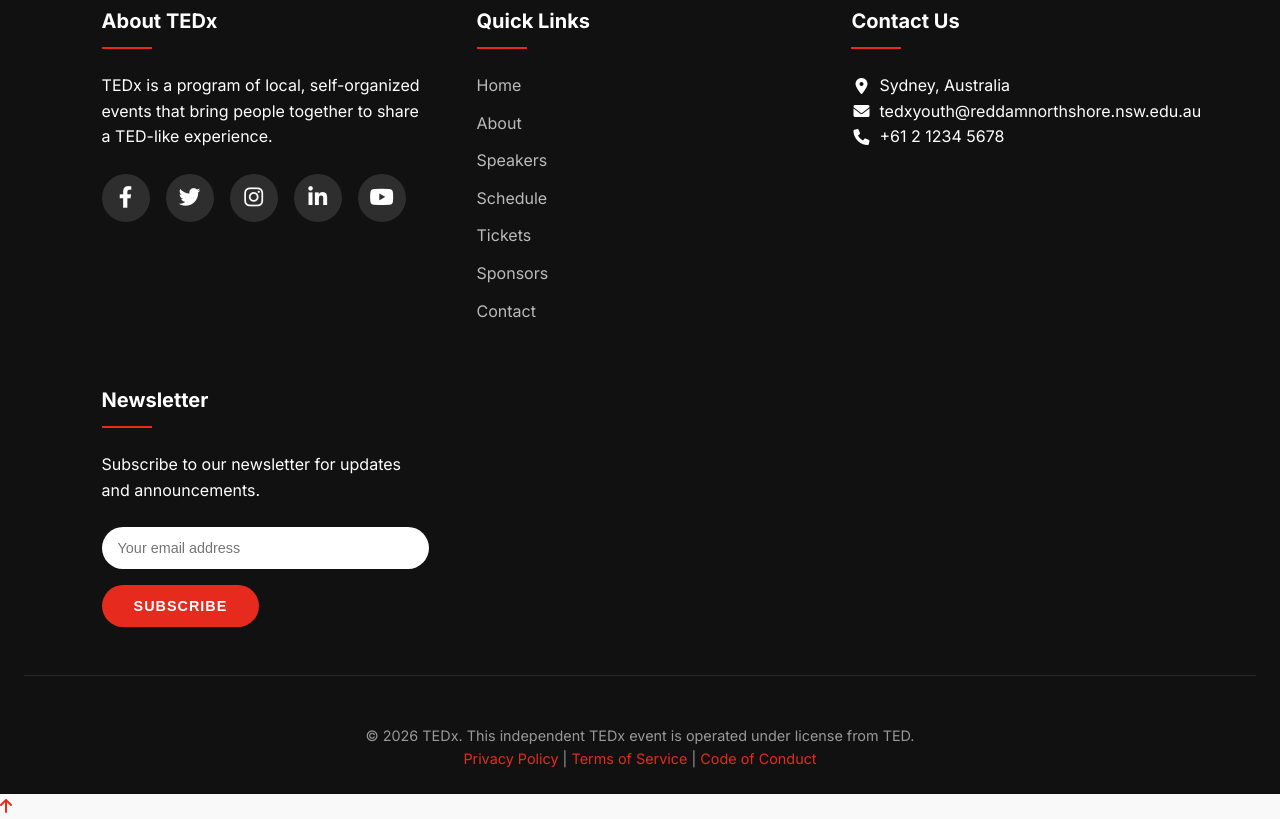
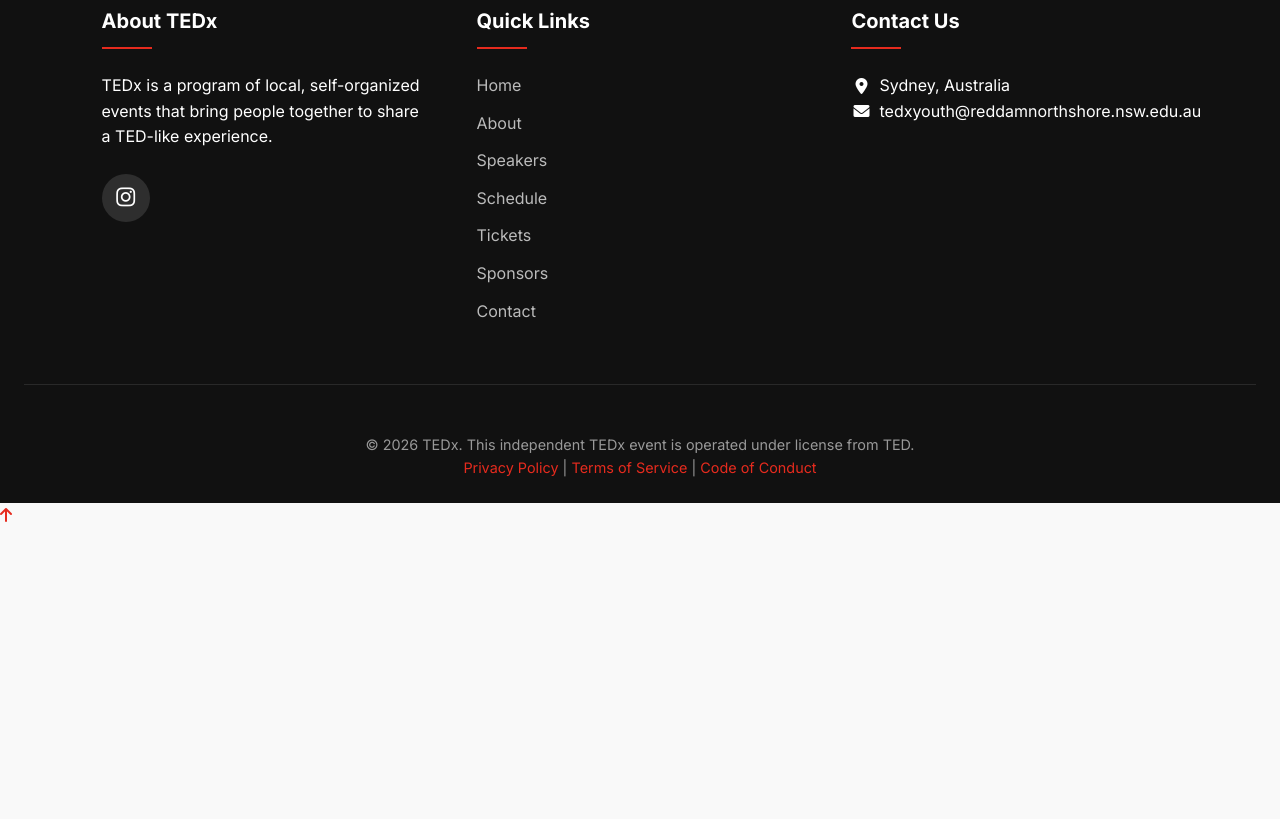
Before and after one commit to ok-buddyy/ok-buddyy.github.io, a plain HTML site: page signup.html in a window 1280 px wide. Shown: the part 1320-2139 px from the top of the page. After the commit the page ends 1849 px from the top, so only its background shows below. Drawn offline with Linux system fonts and the light colour scheme.

Commit message:
Update signup.html

```diff
--- a/signup.html
+++ b/signup.html
@@ -96,11 +96,7 @@
         <h3>About TEDx</h3>
         <p>TEDx is a program of local, self-organized events that bring people together to share a TED-like experience.</p>
         <div class="social-links-footer">
-          <a href="#" aria-label="Facebook"><i class="fab fa-facebook-f"></i></a>
-          <a href="#" aria-label="Twitter"><i class="fab fa-twitter"></i></a>
           <a href="#" aria-label="Instagram"><i class="fab fa-instagram"></i></a>
-          <a href="#" aria-label="LinkedIn"><i class="fab fa-linkedin-in"></i></a>
-          <a href="#" aria-label="YouTube"><i class="fab fa-youtube"></i></a>
         </div>
       </div>
       <div class="footer-column">
@@ -120,16 +116,7 @@
         <ul class="contact-info">
           <li><i class="fas fa-map-marker-alt"></i> Sydney, Australia</li>
           <li><i class="fas fa-envelope"></i> tedxyouth@reddamnorthshore.nsw.edu.au</li>
-          <li><i class="fas fa-phone"></i> +61 2 1234 5678</li>
         </ul>
-      </div>
-      <div class="footer-column">
-        <h3>Newsletter</h3>
-        <p>Subscribe to our newsletter for updates and announcements.</p>
-        <form class="newsletter-form">
-          <input type="email" class="newsletter-input" placeholder="Your email address" required />
-          <button type="submit" class="btn">Subscribe</button>
-        </form>
       </div>
     </div>
     <div class="footer-bottom">
```
